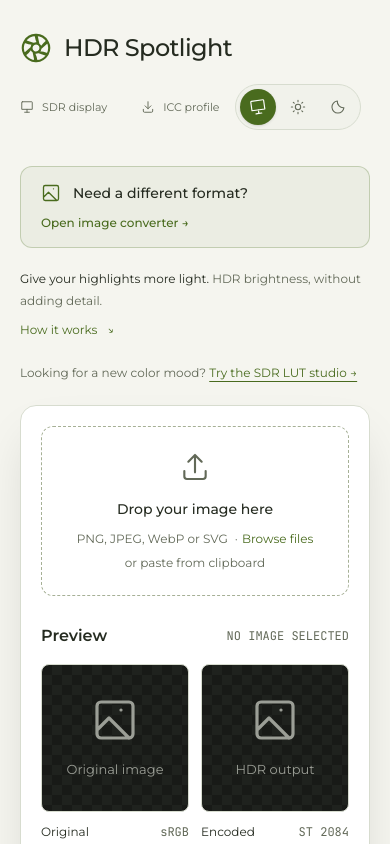
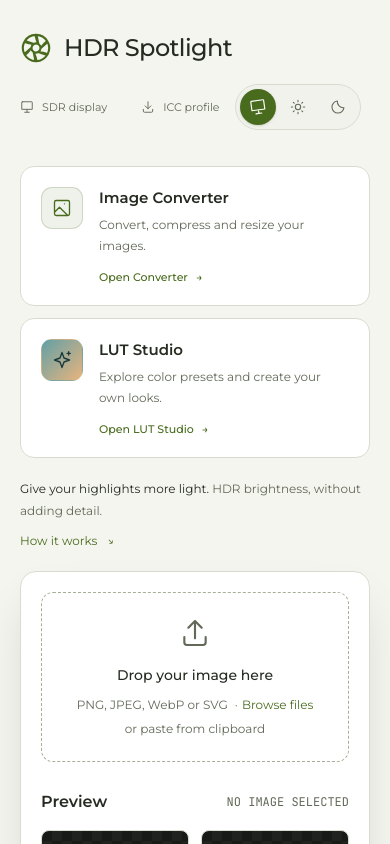
Before and after one commit to raindrop-ua/hdr-spotlight, an Angular app: page / in a window 390 px wide. Shown: the top 844 px of the page. Built offline with nearby package versions, Linux system fonts and the light colour scheme.

Commit message:
feat: redesign HDR bench page with tool cards
- Replaced "converter link" with reusable tool card components.
- Added tool grid navigation for Image Converter and LUT Studio.
- Improved responsive styles and motion effects for enhanced UI/UX.

```diff
--- /dev/null
+++ b/src/app/features/hdr/pages/bench/bench.component.css
@@ -0,0 +1,93 @@
+.tool-card {
+  display: flex;
+  align-items: flex-start;
+  gap: 16px;
+  min-width: 0;
+  padding: 20px;
+  border: 1px solid var(--color-line);
+  border-radius: 14px;
+  background: var(--color-surface);
+}
+
+.tool-card:hover,
+.tool-card:focus-visible {
+  border-color: var(--color-accent);
+}
+
+.tool-card-icon {
+  display: grid;
+  flex-shrink: 0;
+  width: 42px;
+  height: 42px;
+  place-items: center;
+  border: 1px solid color-mix(in srgb, var(--color-accent) 20%, transparent);
+  border-radius: 11px;
+  background: color-mix(in srgb, var(--color-accent) 9%, var(--color-surface));
+  color: var(--color-accent);
+}
+
+.tool-card-lut .tool-card-icon {
+  border-color: transparent;
+  background: linear-gradient(135deg, #63a0a6, #e7b47e);
+  color: #193a3d;
+}
+
+.tool-card-copy {
+  display: flex;
+  min-width: 0;
+  flex-direction: column;
+  align-items: flex-start;
+}
+
+.tool-card-title {
+  font-size: 15px;
+  font-weight: 600;
+  line-height: 1.5;
+}
+
+.tool-card-description {
+  margin-top: 4px;
+  color: var(--color-muted);
+  font-size: 12px;
+  line-height: 1.8;
+}
+
+.tool-card-action {
+  display: inline-flex;
+  align-items: center;
+  gap: 8px;
+  margin-top: 12px;
+  color: var(--color-accent);
+  font-size: 11px;
+  font-weight: 500;
+  line-height: 1.5;
+}
+
+@media (prefers-reduced-motion: no-preference) {
+  .tool-card {
+    transition:
+      border-color 180ms ease,
+      background-color 240ms ease;
+  }
+
+  @media (hover: hover) and (pointer: fine) {
+    .tool-card {
+      transition:
+        border-color 180ms ease,
+        background-color 240ms ease,
+        translate 180ms ease;
+    }
+
+    .tool-card:hover {
+      translate: 0 -2px;
+    }
+
+    .tool-card-action > span {
+      transition: translate 180ms ease;
+    }
+
+    .tool-card:hover .tool-card-action > span {
+      translate: 3px 0;
+    }
+  }
+}
--- a/src/app/features/hdr/pages/bench/bench.component.html
+++ b/src/app/features/hdr/pages/bench/bench.component.html
@@ -20,27 +20,25 @@
       <app-theme-switcher />
     </div>
   </header>
-  <a
-    routerLink="/convert"
-    class="converter-link mb-7 flex flex-wrap items-center justify-between gap-x-6 gap-y-3 rounded-xl border border-accent/25 bg-accent/5 px-5 py-4 hover:bg-accent/10 sm:px-6"
-  >
-    <span class="flex min-w-0 items-center gap-3"
-      ><app-icon name="image" class="size-5 text-accent" /><span class="text-sm"
-        ><span class="font-medium">Need a different format?</span
-        ><span class="ml-2 hidden text-muted sm:inline"
-          >Convert, compress &amp; resize your images.</span
-        ></span
-      ></span
-    >
-    <span class="shrink-0 text-xs font-medium text-accent">Open image converter →</span>
-  </a>
+  <nav aria-label="More image tools" class="tool-grid mb-7 grid gap-3 sm:grid-cols-2">
+    <a routerLink="/convert" class="tool-card">
+      <span class="tool-card-icon"><app-icon name="image" class="size-5" /></span>
+      <span class="tool-card-copy">
+        <span class="tool-card-title">Image Converter</span>
+        <span class="tool-card-description">Convert, compress and resize your images.</span>
+        <span class="tool-card-action">Open Converter <span aria-hidden="true">→</span></span>
+      </span>
+    </a>
+    <a routerLink="/lut" class="tool-card tool-card-lut">
+      <span class="tool-card-icon"><app-icon name="sparkle" class="size-5" /></span>
+      <span class="tool-card-copy">
+        <span class="tool-card-title">LUT Studio</span>
+        <span class="tool-card-description">Explore color presets and create your own looks.</span>
+        <span class="tool-card-action">Open LUT Studio <span aria-hidden="true">→</span></span>
+      </span>
+    </a>
+  </nav>
   <app-bench-intro />
-  <p class="mb-5 text-xs leading-6 text-muted">
-    Looking for a new color mood?
-    <a routerLink="/lut" class="text-accent underline underline-offset-4"
-      >Try the SDR LUT studio →</a
-    >
-  </p>
   <section
     class="overflow-hidden rounded-2xl border border-line bg-surface shadow-2xl shadow-black/15"
     aria-label="HDR encoding workspace"
--- a/src/app/features/hdr/pages/bench/bench.component.ts
+++ b/src/app/features/hdr/pages/bench/bench.component.ts
@@ -31,6 +31,7 @@
   ],
   providers: [BenchStore],
   templateUrl: './bench.component.html',
+  styleUrl: './bench.component.css',
 })
 export class Bench {
   protected readonly store = inject(BenchStore);
--- a/src/styles/motion.css
+++ b/src/styles/motion.css
@@ -31,7 +31,7 @@
   }
 
   @layer components {
-    .motion-page > :is(header, a, app-bench-intro, .motion-intro, section, article) {
+    .motion-page > :is(header, nav, a, app-bench-intro, .motion-intro, section, article) {
       animation: motion-rise 440ms var(--motion-ease) both;
     }
 
@@ -165,25 +165,6 @@
       :is(.swatch, .custom-color):hover {
         scale: 1.12;
       }
-
-      .converter-link {
-        transition:
-          background-color 220ms ease,
-          border-color 220ms ease,
-          translate 220ms var(--motion-ease);
-      }
-
-      .converter-link:hover {
-        translate: 0 -2px;
-      }
-
-      .converter-link > span:last-child {
-        transition: translate 220ms var(--motion-ease);
-      }
-
-      .converter-link:hover > span:last-child {
-        translate: 3px 0;
-      }
     }
   }
 
```
